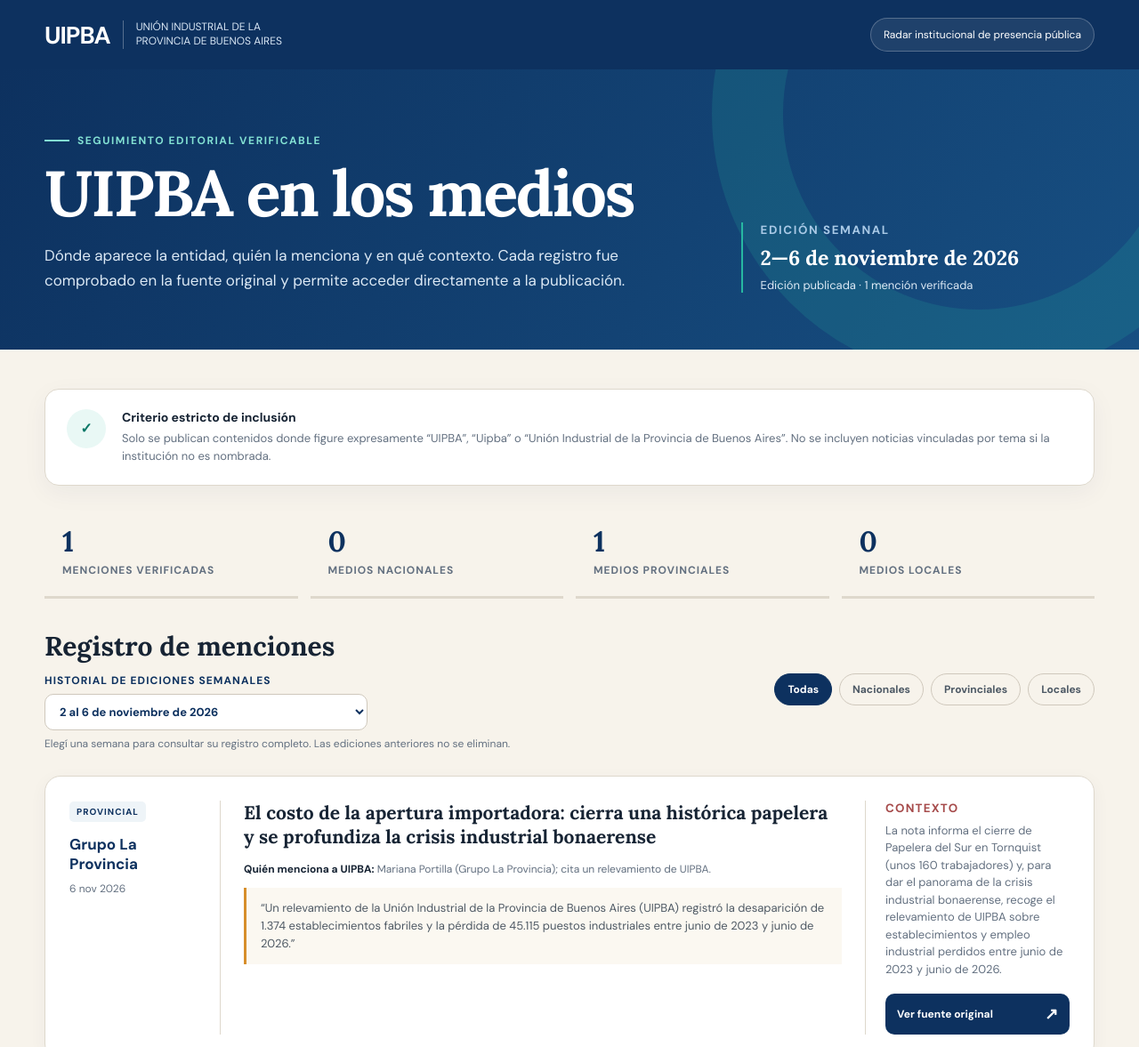
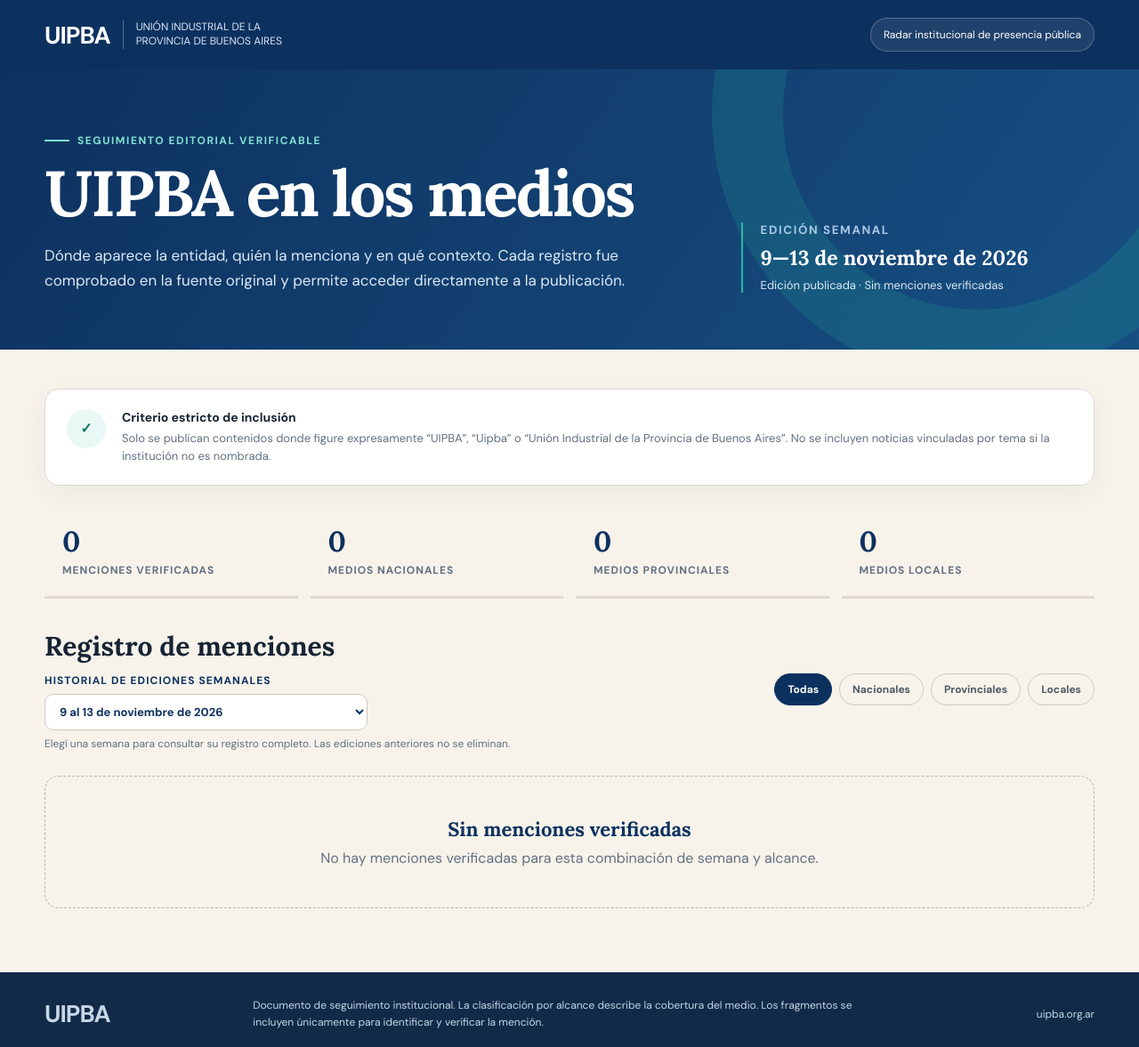
Before and after one commit to ComunicacionUIPBA/uipba-en-los-medios, a plain HTML site: page index.html in a window 1280 px wide. Shown: the top 1177 px of the page at 89% size. Drawn offline with Linux system fonts and the light colour scheme.

Commit message:
UIPBA en los medios: edición semanal 9 al 13 de noviembre de 2026 (sin menciones verificadas)
Co-Authored-By: Claude Sonnet 5.5 <noreply@anthropic.com>

```diff
--- a/index.html
+++ b/index.html
@@ -71,7 +71,7 @@
         <h1>UIPBA en los medios</h1>
         <p>Dónde aparece la entidad, quién la menciona y en qué contexto. Cada registro fue comprobado en la fuente original y permite acceder directamente a la publicación.</p>
       </div>
-      <div class="edition"><small>Edición semanal</small><strong id="heroPeriod">2—6 de noviembre de 2026</strong><span id="heroStatus">Edición publicada · 1 mención verificada</span></div>
+      <div class="edition"><small>Edición semanal</small><strong id="heroPeriod">9—13 de noviembre de 2026</strong><span id="heroStatus">Edición publicada · Sin menciones verificadas</span></div>
     </div>
   </section>
 </header>
@@ -83,9 +83,9 @@
   </section>
 
   <section class="metrics" aria-label="Resumen de menciones">
-    <div class="metric"><b id="totalCount">1</b><span>Menciones verificadas</span></div>
+    <div class="metric"><b id="totalCount">0</b><span>Menciones verificadas</span></div>
     <div class="metric"><b id="nationalCount">0</b><span>Medios nacionales</span></div>
-    <div class="metric"><b id="provincialCount">1</b><span>Medios provinciales</span></div>
+    <div class="metric"><b id="provincialCount">0</b><span>Medios provinciales</span></div>
     <div class="metric"><b id="localCount">0</b><span>Medios locales</span></div>
   </section>
 
@@ -94,7 +94,8 @@
       <h2>Registro de menciones</h2>
       <label for="weekSelector" style="display:block;margin-top:12px;font-size:12px;font-weight:800;color:var(--navy);text-transform:uppercase;letter-spacing:.09em">Historial de ediciones semanales</label>
       <select id="weekSelector" style="margin-top:7px;min-width:250px;padding:10px 12px;border:1px solid #cfc8bc;border-radius:10px;background:#fff;color:var(--navy);font:700 13px 'DM Sans'">
-        <option value="2026-11-02" selected>2 al 6 de noviembre de 2026</option>
+        <option value="2026-11-09" selected>9 al 13 de noviembre de 2026</option>
+        <option value="2026-11-02">2 al 6 de noviembre de 2026</option>
         <option value="2026-10-26">26 al 30 de octubre de 2026</option>
         <option value="2026-10-19">19 al 23 de octubre de 2026</option>
         <option value="2026-10-12">12 al 16 de octubre de 2026</option>
@@ -413,6 +414,7 @@
   let activeScope="todos";
 
   const weekLabels={
+    "2026-11-09":{period:"9—13 de noviembre de 2026",status:"Edición publicada · Sin menciones verificadas"},
     "2026-11-02":{period:"2—6 de noviembre de 2026",status:"Edición publicada · 1 mención verificada"},
     "2026-10-26":{period:"26—30 de octubre de 2026",status:"Edición publicada · 3 menciones verificadas"},
     "2026-10-19":{period:"19—23 de octubre de 2026",status:"Edición publicada · 5 menciones verificadas"},
```
